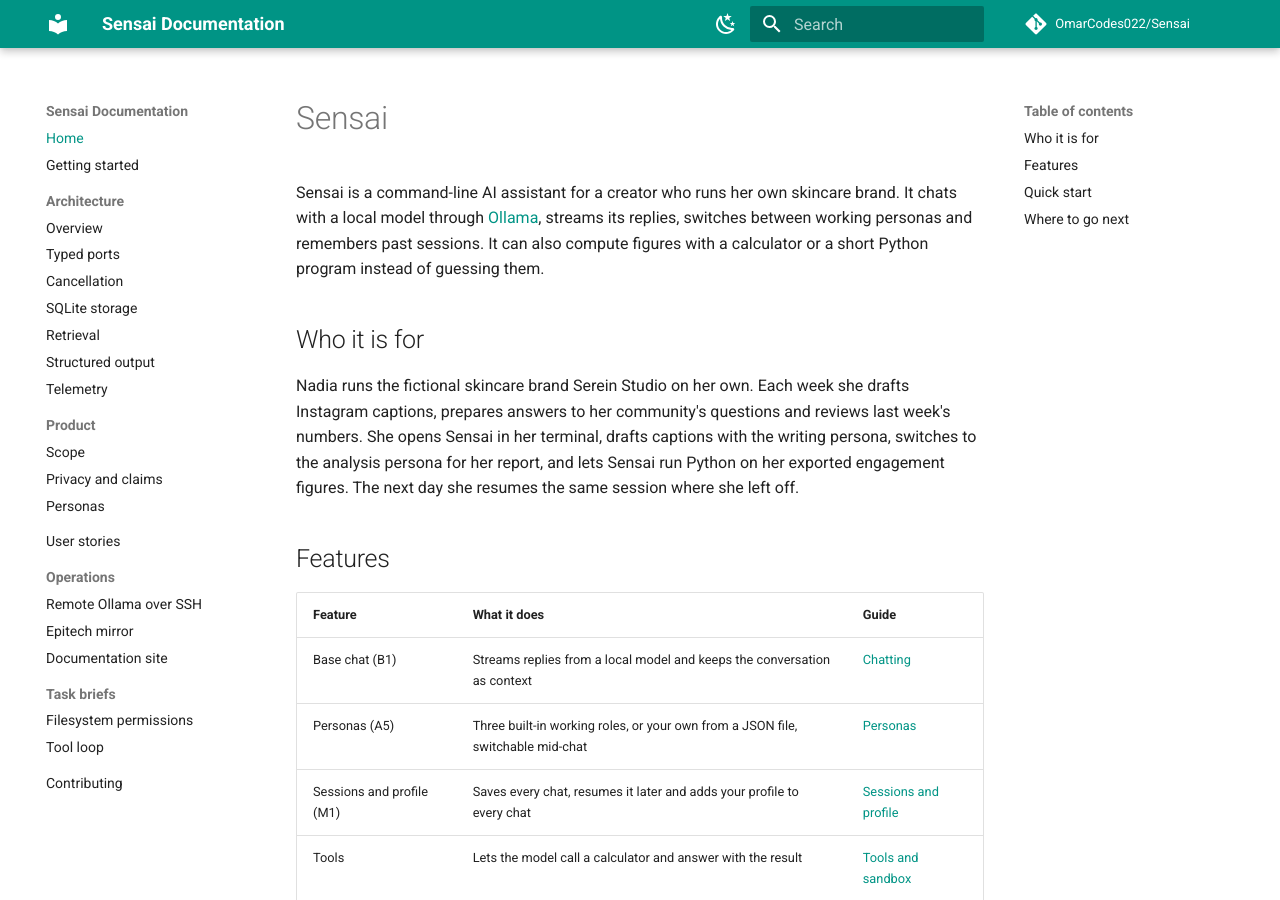
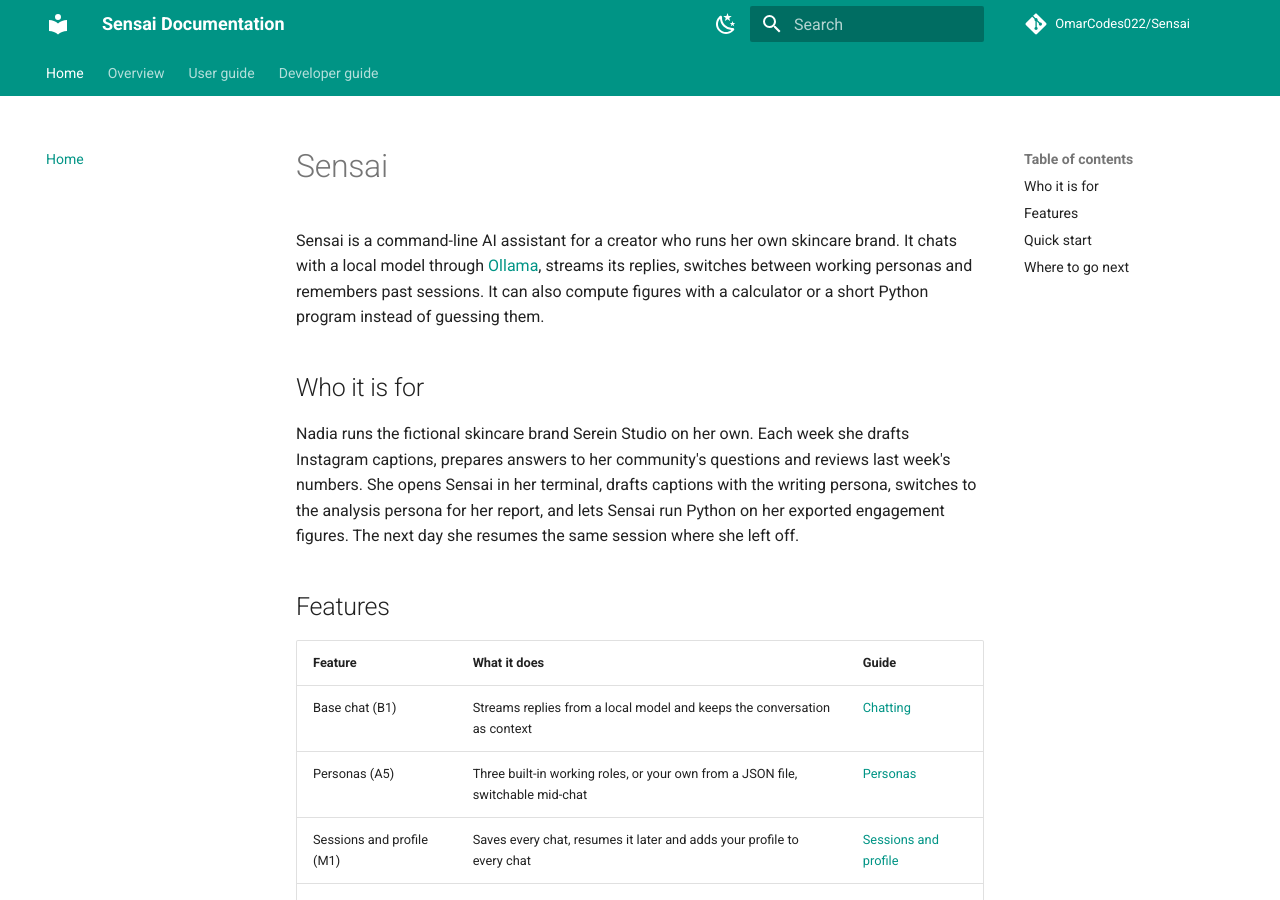
Before and after one commit to OmarCodes022/Sensai, an MkDocs documentation site: the page built from docs/README.md, in a window 1280 px wide and 900 px high. Built offline with MkDocs 1.6.1 and Material for MkDocs 9.7.7, drawn with Linux system fonts in a browser that asks for light colours; comment, search, counter and statistics services are not loaded.

Commit message:
build(docs): split the site into overview, user and developer tabs
The nav now has three tabs. Internal folders (architecture notes, product scope, operations, task briefs, diagrams) stay in the repository but are excluded from the site. The documentation-site page moves into the Contributing page.

Refs #100

```diff
--- a/mkdocs.yml
+++ b/mkdocs.yml
@@ -1,5 +1,5 @@
 site_name: Sensai Documentation
-site_description: Developer documentation of Sensai, a local command-line AI assistant for a skincare creator
+site_description: Documentation of Sensai, a local command-line AI assistant for a skincare creator
 site_url: https://omarcodes022.github.io/Sensai/
 repo_name: OmarCodes022/Sensai
 repo_url: https://github.com/OmarCodes022/Sensai
@@ -14,33 +14,36 @@ validation:
 
 nav:
   - Home: README.md
-  - Getting started: getting-started.md
-  - Architecture:
-      - Overview: architecture/overview.md
-      - Typed ports: architecture/ports.md
-      - Cancellation: architecture/cancellation.md
-      - SQLite storage: architecture/storage.md
-      - Retrieval: architecture/retrieval.md
-      - Structured output: architecture/structured-output.md
-      - Telemetry: architecture/telemetry.md
-  - Product:
-      - Scope: product/scope.md
-      - Privacy and claims: product/privacy-and-claims.md
-      - Personas: product/personas.md
-  - User stories: stories/README.md
-  - Operations:
-      - Remote Ollama over SSH: operations/remote-ollama.md
-      - Epitech mirror: operations/epitech-mirror.md
-      - Documentation site: operations/documentation.md
-  - Task briefs:
-      - Filesystem permissions: tasks/filesystem-permissions.md
-      - Tool loop: tasks/tool-loop.md
-  - Contributing: contributing.md
+  - Overview:
+      - Features: overview/features.md
+      - How it works: overview/how-it-works.md
+      - User stories: overview/user-stories.md
+  - User guide:
+      - Install and configure: user-guide/install.md
+      - Chatting: user-guide/chatting.md
+      - Personas: user-guide/personas.md
+      - Sessions and profile: user-guide/sessions.md
+      - Tools and sandbox: user-guide/tools.md
+  - Developer guide:
+      - Architecture: developer-guide/architecture.md
+      - File structure: developer-guide/file-structure.md
+      - Storage: developer-guide/storage.md
+      - Extending: developer-guide/extending.md
+      - Testing: developer-guide/testing.md
+      - Contributing: developer-guide/contributing.md
+
+exclude_docs: |
+  architecture/
+  product/
+  operations/
+  tasks/
+  diagrams/
 
 theme:
   name: material
   language: en
   features:
+    - navigation.tabs
     - navigation.sections
     - navigation.top
     - navigation.footer
```
Also changed, not shown: docs/operations/documentation.md (deleted, +0 -47 lines).
